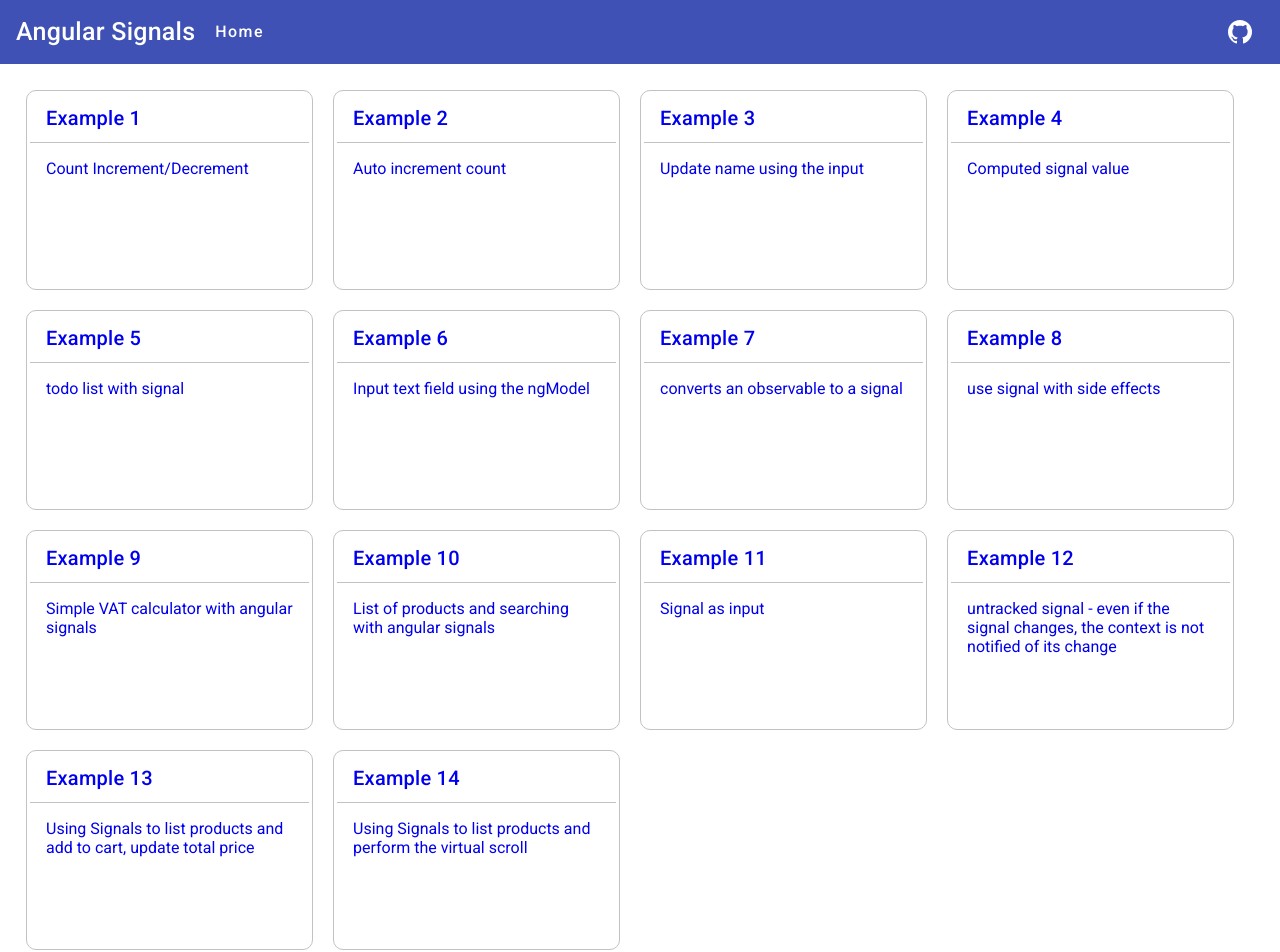
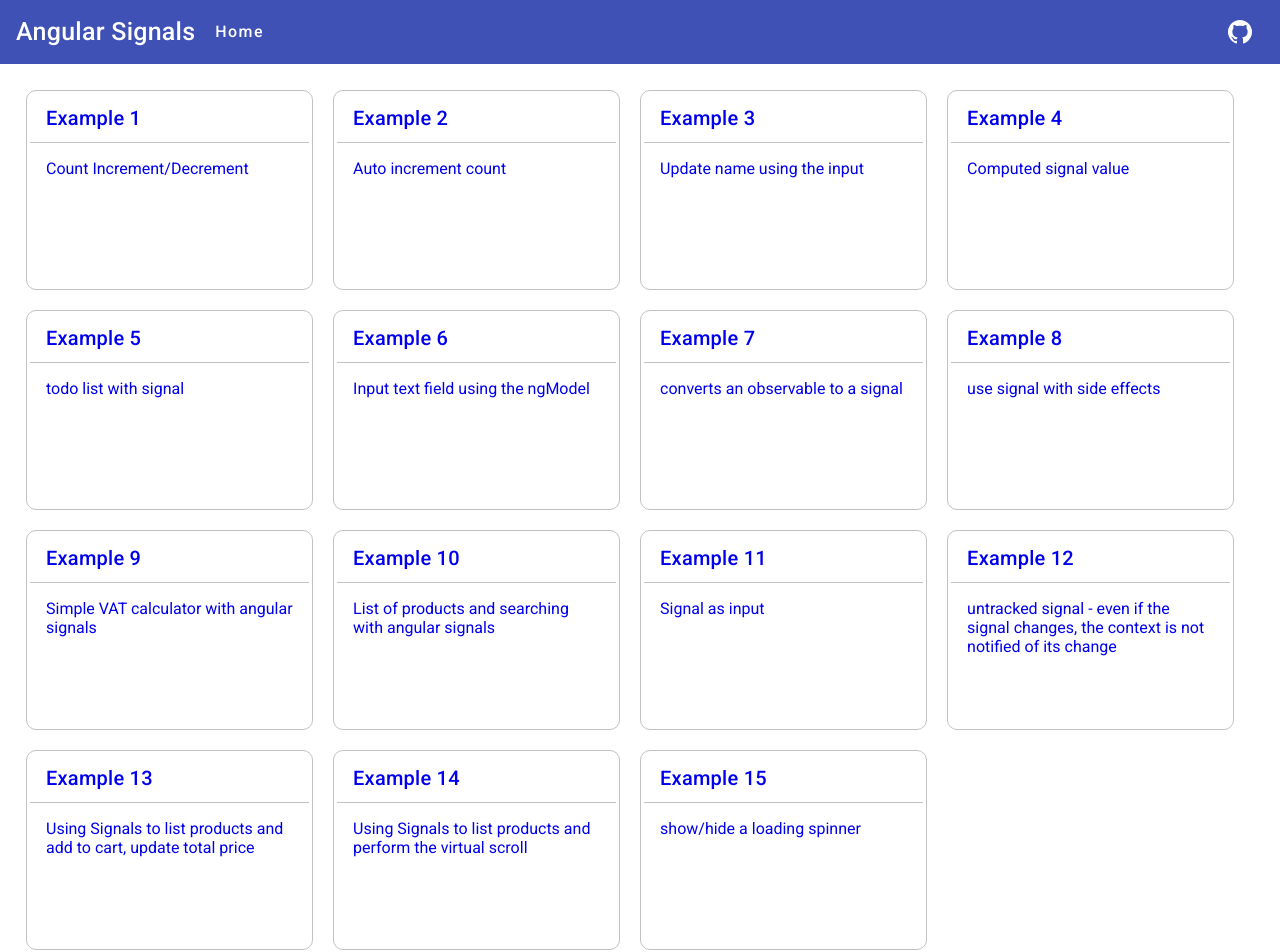
Before and after one commit to sonusindhu/angular-signals-examples, an Angular app: page / in a window 1280 px wide. Shown: the top 952 px of the page. Built offline with nearby package versions, Linux system fonts and the light colour scheme.

Commit message:
setup home page example 15

```diff
--- a/src/app/shared/consts/examples.const.ts
+++ b/src/app/shared/consts/examples.const.ts
@@ -73,4 +73,9 @@
     content: 'Using Signals to list products and perform the virtual scroll',
     routerLink: '/signal/signal-example14',
   },
+  {
+    title: 'Example 15',
+    content: 'show/hide a loading spinner',
+    routerLink: '/signal/signal-example15',
+  },
 ];
```
